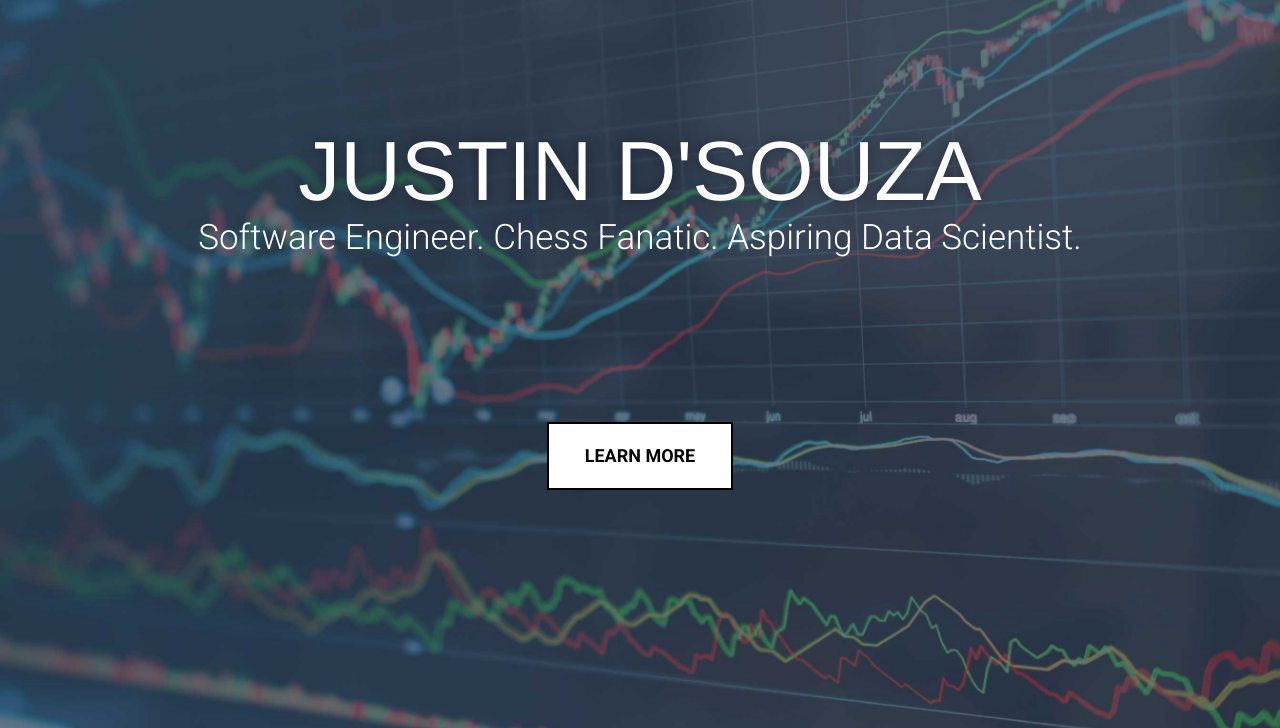
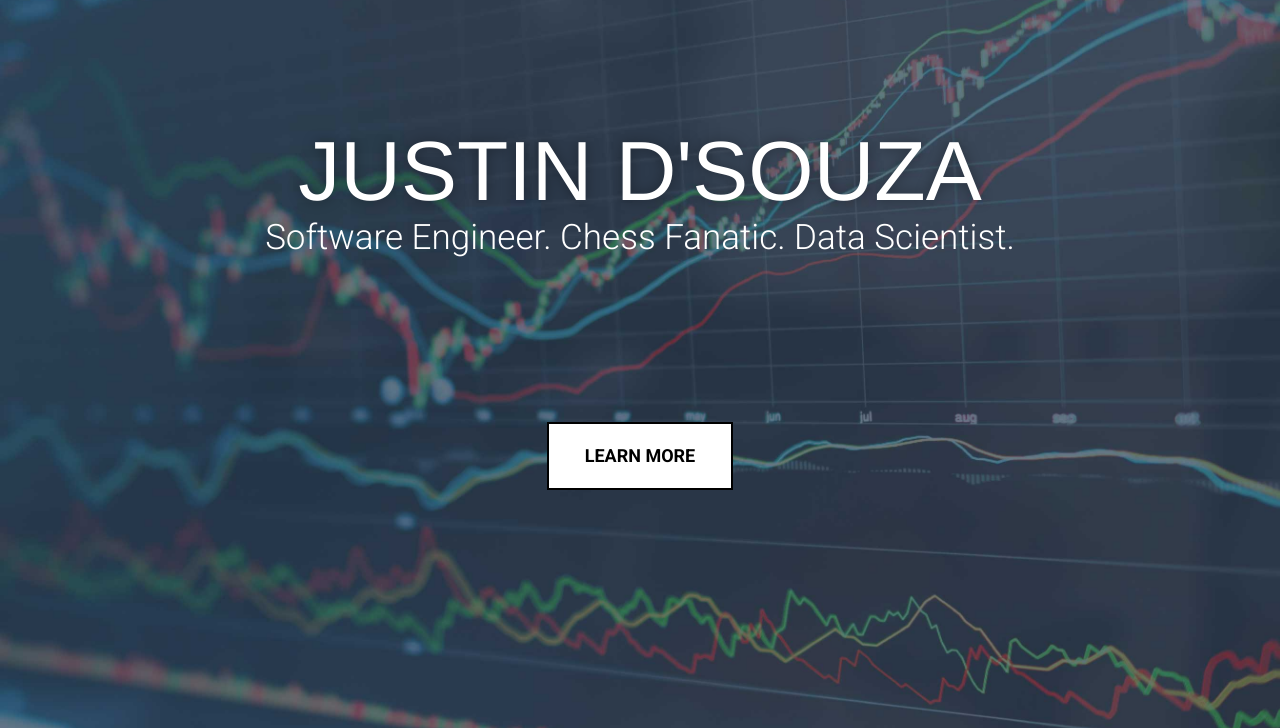
Before and after one commit to jqdsouza/jqdsouza.github.io, a plain HTML site: page index.html in a window 1280 px wide. Shown: the part 72-800 px from the top of the page. Drawn offline with nearby package versions, Linux system fonts and the light colour scheme; some packages are replaced by stand-ins of ours; a web font is replaced by a local one.

Commit message:
changed header

```diff
--- a/index.html
+++ b/index.html
@@ -72,7 +72,7 @@
     				<h2 class="title">
 
 	    					JUSTIN D'SOUZA
-	    					<h1>Software Engineer. Chess Fanatic. Aspiring Data Scientist.</h1>
+	    					<h1>Software Engineer. Chess Fanatic. Data Scientist.</h1>
 
     				</h2>
 
```
